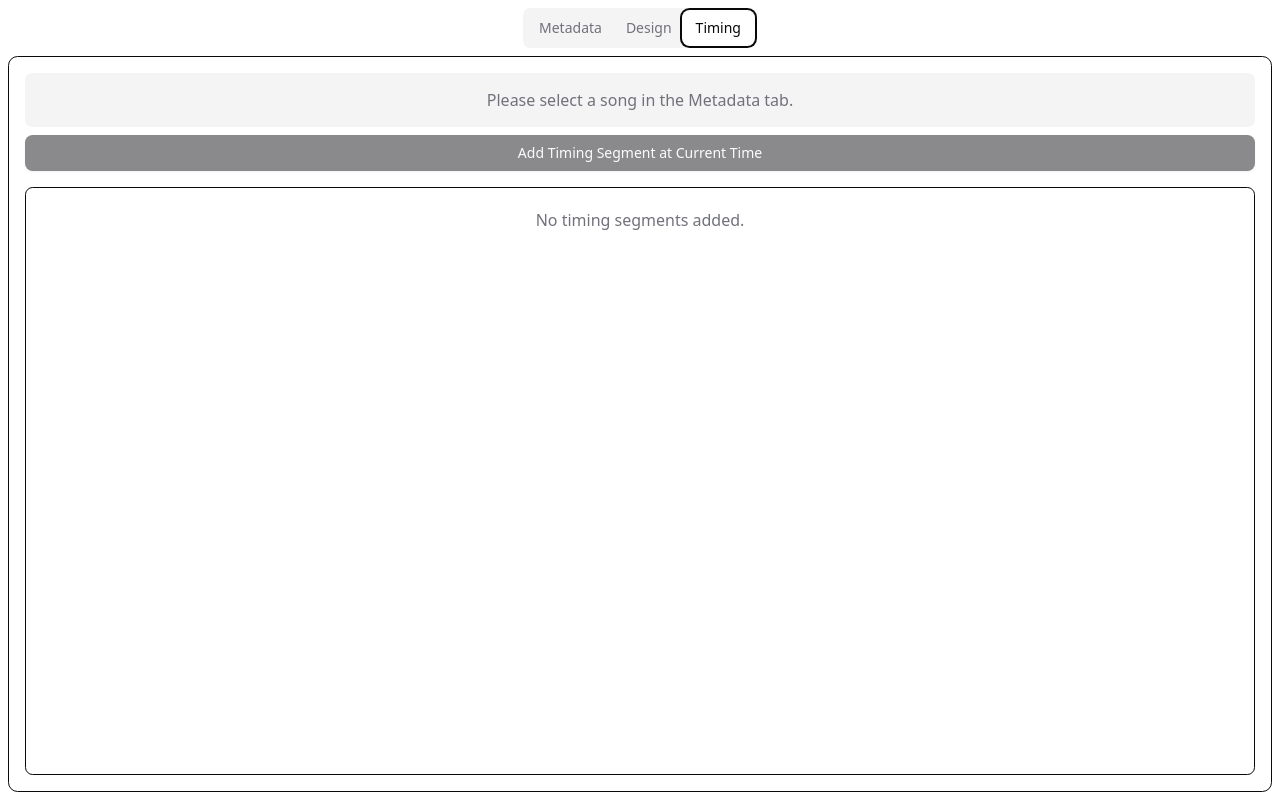
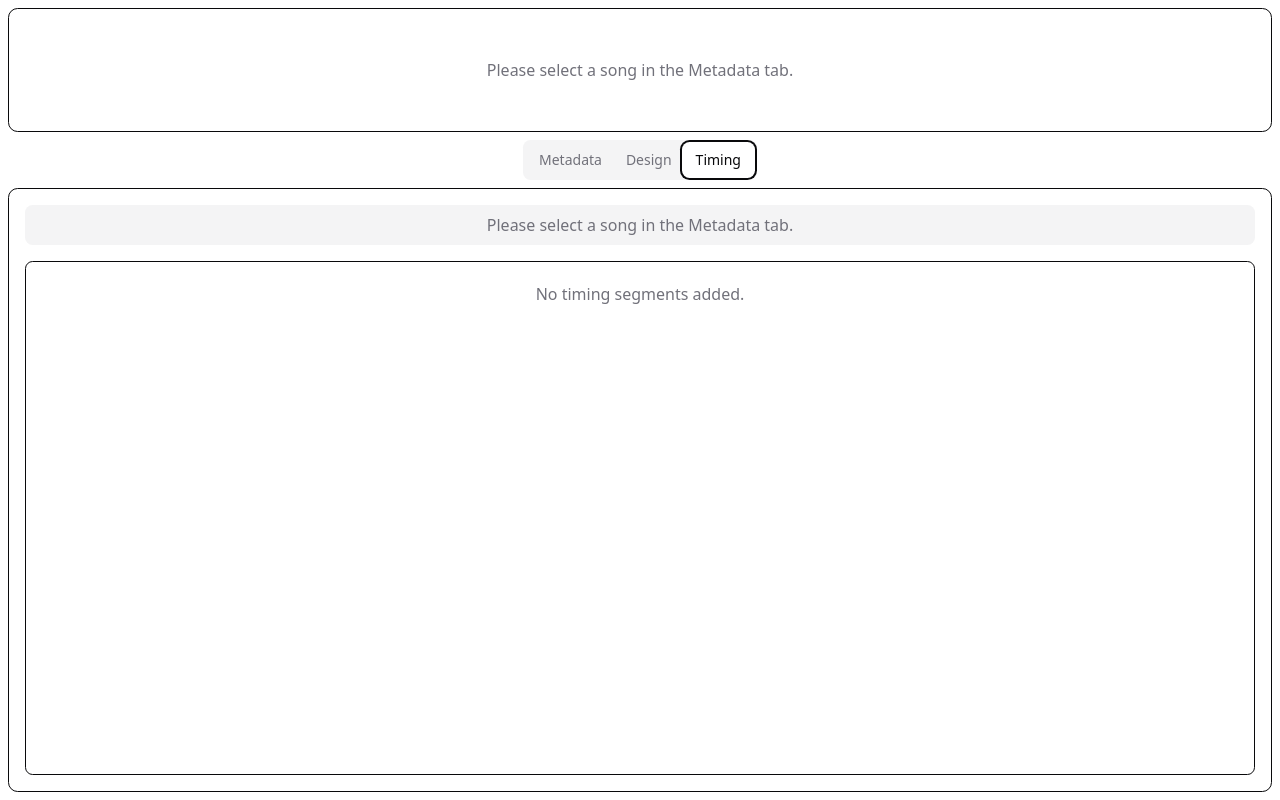
Before and after one commit to pfgithub/lazermapeditor, a React (Vite) app: page / in a window 1280 px wide. Both pictures are taken after a click on the tab "Timing". Built offline with nearby package versions, Linux system fonts and the light colour scheme.

Commit message:
[P] Put the audio element at the top and add a waveform display.

```diff
--- a/package.json
+++ b/package.json
@@ -26,6 +26,7 @@
     "tailwind-merge": "^3.0.1",
     "tailwindcss": "^4.0.6",
     "tailwindcss-animate": "^1.0.7",
+    "wavesurfer.js": "^7.9.9",
     "zod": "^3.24.2",
     "zustand": "^5.0.6"
   },
--- a/src/App.tsx
+++ b/src/App.tsx
@@ -5,6 +5,7 @@ import { TimingTab } from "@/components/TimingTab";
 import "./index.css";
 import { useEffect } from "react";
 import { useAppStore } from "./store";
+import { AudioPlayer } from "./components/AudioPlayer";
 
 // Types are now in src/store.ts
 
@@ -38,8 +39,11 @@ export function App() {
   }
 
   return (
-    <main className="w-screen h-screen flex flex-col bg-background text-foreground">
-      <Tabs defaultValue="metadata" className="w-full h-full flex flex-col p-2 gap-2">
+    <main className="w-screen h-screen flex flex-col bg-background text-foreground p-2 gap-2">
+      <div className="shrink-0">
+        <AudioPlayer />
+      </div>
+      <Tabs defaultValue="metadata" className="w-full flex-grow flex flex-col gap-2 min-h-0">
         <TabsList className="mx-auto shrink-0">
           <TabsTrigger value="metadata">Metadata</TabsTrigger>
           <TabsTrigger value="design">Design</TabsTrigger>
@@ -49,10 +53,10 @@ export function App() {
           <MetadataTab song={song} setSong={setSongFile} />
         </TabsContent>
         <TabsContent value="design" className="flex-grow min-h-0">
-          <DesignTab map={map} song={song} />
+          <DesignTab map={map} />
         </TabsContent>
         <TabsContent value="timing" className="flex-grow min-h-0 bg-card rounded-lg border">
-          <TimingTab map={map} setMap={setMap} songUrl={song?.url ?? null} />
+          <TimingTab map={map} setMap={setMap} />
         </TabsContent>
       </Tabs>
     </main>
--- /dev/null
+++ b/src/components/AudioPlayer.tsx
@@ -0,0 +1,94 @@
+import { useEffect, useRef } from "react";
+import WaveSurfer from "wavesurfer.js";
+import { useAppStore } from "@/store";
+import { Button } from "./ui/button";
+import { PauseIcon, PlayIcon } from "lucide-react";
+
+const formWaveSurferOptions = (ref: HTMLElement) => ({
+  container: ref,
+  waveColor: "hsl(var(--muted-foreground))",
+  progressColor: "hsl(var(--primary))",
+  cursorColor: "hsl(var(--foreground))",
+  barWidth: 2,
+  barRadius: 3,
+  responsive: true,
+  height: 80,
+  normalize: true,
+  partialRender: true,
+});
+
+export function AudioPlayer() {
+  const waveformRef = useRef<HTMLDivElement>(null);
+  const wavesurfer = useRef<WaveSurfer | null>(null);
+  const { song, isPlaying, currentTime, setIsPlaying, setCurrentTime } = useAppStore();
+  const subscribedCurrentTime = useAppStore((state) => state.currentTime);
+
+  useEffect(() => {
+    if (!waveformRef.current) return;
+
+    const options = formWaveSurferOptions(waveformRef.current);
+    const ws = WaveSurfer.create(options);
+    wavesurfer.current = ws;
+
+    if (song?.url) {
+      ws.load(song.url);
+    }
+
+    const onReady = () => {
+      // ready
+    };
+
+    const onPlay = () => setIsPlaying(true);
+    const onPause = () => setIsPlaying(false);
+    const onAudioprocess = (time: number) => setCurrentTime(time);
+    const onSeek = () => setCurrentTime(ws.getCurrentTime());
+
+    ws.on("ready", onReady);
+    ws.on("play", onPlay);
+    ws.on("pause", onPause);
+    ws.on("audioprocess", onAudioprocess);
+    ws.on("seek", onSeek);
+
+    return () => {
+      ws.un("ready", onReady);
+      ws.un("play", onPlay);
+      ws.un("pause", onPause);
+      ws.un("audioprocess", onAudioprocess);
+      ws.un("seek", onSeek);
+      ws.destroy();
+    };
+  }, [song?.url, setIsPlaying, setCurrentTime]);
+
+  useEffect(() => {
+    const ws = wavesurfer.current;
+    if (ws && Math.abs(ws.getCurrentTime() - subscribedCurrentTime) > 0.05) { // 50ms threshold to prevent loops
+      ws.setTime(subscribedCurrentTime);
+    }
+  }, [subscribedCurrentTime]);
+
+  const handlePlayPause = () => {
+    wavesurfer.current?.playPause();
+  };
+
+  if (!song) {
+    return (
+      <div className="w-full flex flex-col gap-2 bg-card p-2 border rounded-lg h-[124px] items-center justify-center">
+        <p className="text-muted-foreground">Please select a song in the Metadata tab.</p>
+      </div>
+    );
+  }
+
+  return (
+    <div className="w-full flex flex-col gap-2 bg-card p-2 border rounded-lg">
+      <div id="waveform" ref={waveformRef} className="w-full h-[80px] cursor-pointer" />
+      <div className="flex items-center gap-4">
+        <Button onClick={handlePlayPause} size="icon" variant="outline">
+          {isPlaying ? <PauseIcon className="size-5" /> : <PlayIcon className="size-5" />}
+        </Button>
+        <p className="text-sm text-muted-foreground font-mono">
+          Time: {currentTime.toFixed(3)}s
+        </p>
+      </div>
+    </div>
+  );
+}
--- a/src/components/DesignTab.tsx
+++ b/src/components/DesignTab.tsx
@@ -1,21 +1,19 @@
 import { useEffect, useRef, useState } from "react";
 import { Button } from "@/components/ui/button";
 import { Label } from "@/components/ui/label";
-import { Map, Song } from "@/store";
+import { Map } from "@/store";
+import { useAppStore } from "@/store";
 
 interface DesignTabProps {
   map: Map;
-  song: Song | null;
 }
 
-export function DesignTab({ map, song }: DesignTabProps) {
+export function DesignTab({ map }: DesignTabProps) {
   const [snap, setSnap] = useState<number>(4);
   const snapLevels = [1, 2, 4, 8, 16];
 
-  const [currentTime, setCurrentTime] = useState<number>(0);
-  const [isPlaying, setIsPlaying] = useState<boolean>(false);
+  const { currentTime, isPlaying, setCurrentTime } = useAppStore();
 
-  const audioRef = useRef<HTMLAudioElement>(null);
   const canvasRef = useRef<HTMLCanvasElement>(null);
   const containerRef = useRef<HTMLDivElement>(null);
   const animationFrameId = useRef<number>();
@@ -161,18 +159,17 @@ export function DesignTab({ map, song }: DesignTabProps) {
   // Animation loop using requestAnimationFrame
   useEffect(() => {
     const loop = () => {
-      const time = audioRef.current?.currentTime ?? currentTime;
-      if (isPlaying) {
-        setCurrentTime(time);
-      }
-      draw(time);
+      draw(currentTime);
       animationFrameId.current = requestAnimationFrame(loop);
     };
-    loop();
+    animationFrameId.current = requestAnimationFrame(loop);
+
     return () => {
-      if (animationFrameId.current) cancelAnimationFrame(animationFrameId.current);
+      if (animationFrameId.current) {
+        cancelAnimationFrame(animationFrameId.current);
+      }
     };
-  }, [isPlaying, map, currentTime]); // Re-run if any of these change
+  }, [map, currentTime]); // Re-run if any of these change
 
   // Handle canvas resizing
   useEffect(() => {
@@ -187,7 +184,7 @@ export function DesignTab({ map, song }: DesignTabProps) {
       canvas.height = height * dpr;
       canvas.style.width = `${width}px`;
       canvas.style.height = `${height}px`;
-      draw(audioRef.current?.currentTime ?? currentTime);
+      draw(useAppStore.getState().currentTime);
     });
     resizeObserver.observe(container);
 
@@ -198,26 +195,17 @@ export function DesignTab({ map, song }: DesignTabProps) {
     canvas.height = height * dpr;
     canvas.style.width = `${width}px`;
     canvas.style.height = `${height}px`;
+    draw(currentTime);
 
     return () => resizeObserver.disconnect();
-  }, []);
+  }, [currentTime]);
 
   // Handle scroll-to-snap
   const handleWheel = (e: React.WheelEvent) => {
     if (isPlaying) return;
     e.preventDefault();
     const newTime = getSnapTime(currentTime, e.deltaY > 0 ? "next" : "prev");
-    if (audioRef.current) {
-      audioRef.current.currentTime = newTime;
-    }
     setCurrentTime(newTime);
-  };
-
-  // Sync state with audio element when seeking manually
-  const handleTimeUpdate = () => {
-    if (audioRef.current && !isPlaying) {
-      setCurrentTime(audioRef.current.currentTime);
-    }
   };
 
   return (
@@ -236,25 +224,6 @@ export function DesignTab({ map, song }: DesignTabProps) {
       <div className="flex-grow relative bg-card border rounded-lg overflow-hidden" ref={containerRef} onWheel={handleWheel}>
         <canvas ref={canvasRef} className="absolute top-0 left-0" />
       </div>
-
-      <div className="shrink-0">
-        {song?.url ? (
-          <audio
-            ref={audioRef}
-            key={song.url}
-            src={song.url}
-            controls
-            className="w-full"
-            onPlay={() => setIsPlaying(true)}
-            onPause={() => setIsPlaying(false)}
-            onSeeked={handleTimeUpdate}
-          />
-        ) : (
-          <div className="text-center text-muted-foreground p-4 bg-muted rounded-md h-[54px] flex items-center justify-center">
-            Please select a song in the Metadata tab.
-          </div>
-        )}
-      </div>
     </div>
   );
 }
--- a/src/components/TimingTab.tsx
+++ b/src/components/TimingTab.tsx
@@ -1,24 +1,23 @@
-import { useRef, useState } from "react";
+import { useState } from "react";
 import { Button } from "@/components/ui/button";
 import { Input } from "@/components/ui/input";
 import { Label } from "@/components/ui/label";
 import { cn } from "@/lib/utils";
 import { Map, TimingSegment } from "@/store";
+import { useAppStore } from "@/store";
 
 interface TimingTabProps {
   map: Map;
   setMap: (map: Map) => void;
-  songUrl: string | null;
 }
 
-export function TimingTab({ map, setMap, songUrl }: TimingTabProps) {
-  const audioRef = useRef<HTMLAudioElement>(null);
+export function TimingTab({ map, setMap }: TimingTabProps) {
   const [selectedSegmentId, setSelectedSegmentId] = useState<string | null>(null);
+  const { currentTime, song } = useAppStore();
 
   const selectedSegment = map.timing.find((s) => s.id === selectedSegmentId);
 
   const handleAddSegment = () => {
-    const currentTime = audioRef.current?.currentTime ?? 0;
     const newSegment: TimingSegment = {
       id: crypto.randomUUID(),
       startTime: currentTime,
@@ -55,18 +54,15 @@ export function TimingTab({ map, setMap, songUrl }: TimingTabProps) {
   return (
     <div className="flex flex-row h-full">
       <div className="flex-grow flex flex-col gap-4 p-4">
-        {/* Top section: Player and Add button */}
+        {/* Top section: Add button */}
         <div className="flex flex-col gap-2">
-          {songUrl ? (
-            <audio ref={audioRef} key={songUrl} src={songUrl} controls className="w-full" />
+          {song ? (
+            <Button onClick={handleAddSegment}>Add Timing Segment at Current Time ({currentTime.toFixed(3)}s)</Button>
           ) : (
-            <div className="text-center text-muted-foreground p-4 bg-muted rounded-md h-[54px] flex items-center justify-center">
+            <div className="text-center text-muted-foreground p-4 bg-muted rounded-md h-[40px] flex items-center justify-center">
               Please select a song in the Metadata tab.
             </div>
           )}
-          <Button onClick={handleAddSegment} disabled={!songUrl}>
-            Add Timing Segment at Current Time
-          </Button>
         </div>
 
         {/* List of segments */}
--- a/src/store.ts
+++ b/src/store.ts
@@ -21,15 +21,21 @@ interface AppState {
   map: Map;
   song: Song | null;
   isInitialized: boolean;
+  isPlaying: boolean;
+  currentTime: number;
   setMap: (map: Map) => void;
   setSongFile: (songFile: File | null) => void;
   loadFromDb: () => Promise<void>;
+  setIsPlaying: (playing: boolean) => void;
+  setCurrentTime: (time: number) => void;
 }
 
 export const useAppStore = create<AppState>((set, get) => ({
   map: { timing: [] },
   song: null,
   isInitialized: false,
+  isPlaying: false,
+  currentTime: 0,
 
   setMap: (newMap) => {
     set({ map: newMap });
@@ -44,15 +50,18 @@ export const useAppStore = create<AppState>((set, get) => ({
     }
 
     if (songFile) {
+      // Reset time when a new song is loaded
       set({
         song: {
           url: URL.createObjectURL(songFile),
           name: songFile.name,
         },
+        currentTime: 0,
+        isPlaying: false,
       });
       saveSongFile(songFile).catch((err) => console.error("Failed to save song", err));
     } else {
-      set({ song: null });
+      set({ song: null, currentTime: 0, isPlaying: false });
       clearSongFile().catch((err) => console.error("Failed to clear song", err));
     }
   },
@@ -74,4 +83,7 @@ export const useAppStore = create<AppState>((set, get) => ({
       set({ isInitialized: true });
     }
   },
+
+  setIsPlaying: (playing) => set({ isPlaying: playing }),
+  setCurrentTime: (time) => set({ currentTime: time }),
 }));
```
Also changed, not shown: 1 other file (tests, documents, lock files or other folders).
